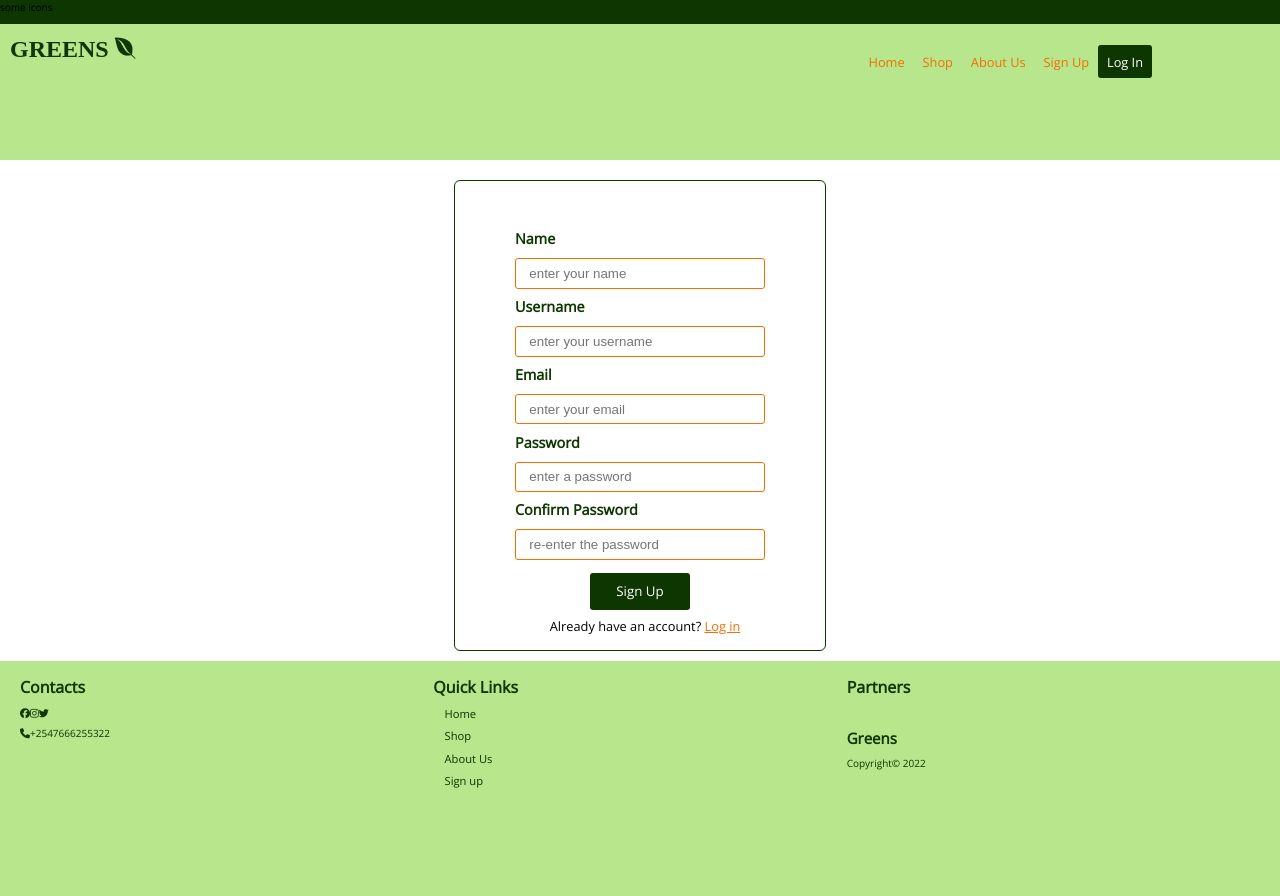
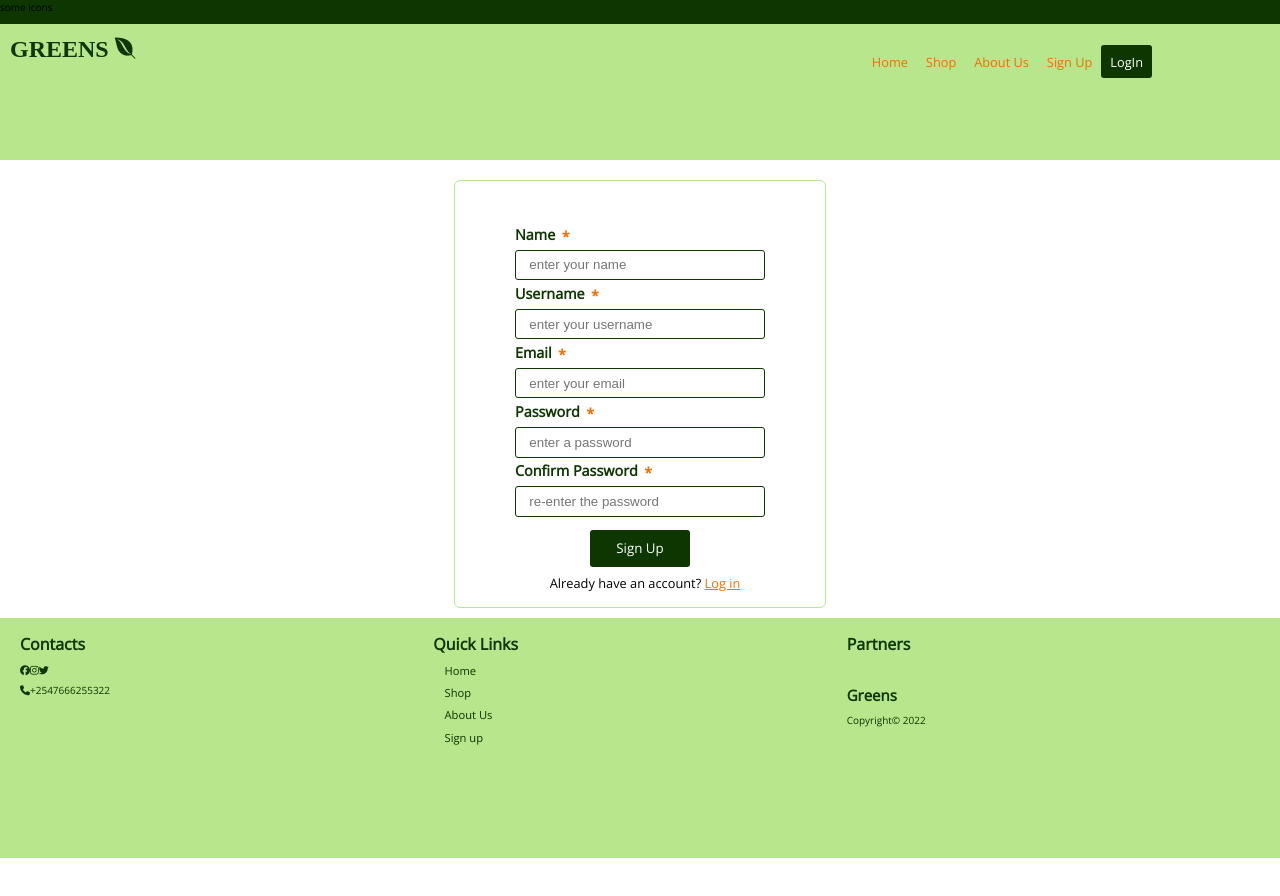
Before and after one commit to muirurii/grocery, a React (Create React App) app: page /signup in a window 1280 px wide. Shown: the top 896 px of the page. After the commit the page ends 858 px from the top, so only its background shows below. Built offline with nearby package versions, Linux system fonts and the light colour scheme; some icons are missing; a web font is replaced by a local one.

Commit message:
added avatar

```diff
--- /dev/null
+++ b/src/components/layout/Avatar.jsx
@@ -0,0 +1,9 @@
+const Avatar = ({name}) => {
+    return (
+        <div className="avatar center">
+         <p>{name.slice(0,1).toUpperCase()}</p>
+        </div>
+    )
+}
+
+export default Avatar;
--- a/src/components/layout/Header.jsx
+++ b/src/components/layout/Header.jsx
@@ -1,6 +1,18 @@
 import {Link} from 'react-router-dom';
+import { GlobalContext } from '../store/GlobalState';
+import { useContext } from 'react';
+import LogOutModal from './LogOutModal';
+import Avatar from './Avatar';
 
 const Header = () =>{
+
+    const {isLoggedIn,logOutModal,dispatch,userName} = useContext(GlobalContext);
+
+    const openModal = ()=>{
+        dispatch({
+            type:"toggleLogOutModal"
+        });
+    }
     return(
     <header>
         <div className="top-banner">
@@ -14,8 +26,12 @@ const Header = () =>{
                 <li><Link to="/">Home</Link></li>
                 <li><Link to="/shop">Shop</Link></li>
                 <li><Link to="/about">About Us</Link></li>
-                <li><Link to="/signup">Sign Up</Link></li>
-                 <li className='login'><Link to="/login">Log In</Link></li>
+                {!isLoggedIn && <li><Link to="/signup">Sign Up</Link></li>}
+                <li className='login' >
+                    {isLoggedIn ? <button onClick ={openModal}>Logout</button>: <Link to={'/logIn'}>LogIn</Link>}
+                  {logOutModal && <LogOutModal />}
+                  {isLoggedIn  && <Avatar name={userName}/>}
+                </li>
             </ul>
         </nav>
     </header>
--- /dev/null
+++ b/src/components/layout/LogOutModal.jsx
@@ -0,0 +1,33 @@
+import { GlobalContext } from "../store/GlobalState";
+import { useContext } from "react";
+
+const LogOutModal = () => {
+    const{dispatch} = useContext(GlobalContext);
+
+    const closeModal = ()=>{
+        dispatch({
+            type:"toggleLogOutModal"
+        });
+    }
+    const logOut = ()=>{
+        dispatch({
+            type:"changeLogIn"
+        });
+        dispatch({
+            type:"toggleAvatar",
+            payload: ' '
+        });
+        closeModal();
+    }
+    return (
+        <div  className="log-out-modal">
+            <p>Are you sure you want to log out</p>
+            <div className="log-out-buttons">
+                <button className="cancel" onClick={closeModal}>Cancel</button>
+                <button className="sure" onClick={logOut}>Sure</button>
+            </div>
+        </div>
+    )
+}
+
+export default LogOutModal;
--- a/src/components/pages/LogIn/LogIn.jsx
+++ b/src/components/pages/LogIn/LogIn.jsx
@@ -1,15 +1,38 @@
 import { Link } from "react-router-dom";
+import { GlobalContext } from '../../store/GlobalState'
+import { useContext, useState} from 'react';
+import {useNavigate } from "react-router";
+
 const LogIn = () => {
+
+    const {dispatch,userName} = useContext(GlobalContext);
+    const navigate = useNavigate();
+    const [name,setName] = useState("");
+
+    const logIn = (e)=>{
+        e.preventDefault();
+        dispatch({
+            type:"changeLogIn"
+        });
+        dispatch({
+            type:"toggleAvatar",
+            payload: name
+        });
+        navigate('/shop');
+    }
     return (
         <main className="log-in center">
-            <form className="center form-layout">
+            <form className="center form-layout" onSubmit={logIn}>
                 <div>
-                <label htmlFor="name">Username</label>
-                <input type="text" placeholder="enter your username" id="name"/>
+                <label htmlFor="name">Username</label><br />
+                <input type="text" placeholder="enter your username"
+                id="name" required
+                onChange={(e)=> setName(e.target.value)} value={name}
+                />
                 </div>
                 <div>
-                  <label htmlFor="password">Password</label>
-                  <input type="password" id="password" placeholder="enter your password"/>
+                  <label htmlFor="password">Password</label><br />
+                  <input type="password" id="password" placeholder="enter your password" required/>
                 </div>
                 <div>
                     <button type="submit">Log in</button>
@@ -17,7 +40,7 @@ const LogIn = () => {
                 <div className="form-text">
                     <p>Forgot Password?</p>
                     <p>
-                    <Link to={'/signup'} className="link-to">Click here to</Link> sign up if you dont have an account.
+                    <Link to={'/signup'} className="link-to">Click here </Link>to sign up if you dont have an account.
                     </p>
                 </div>
             </form>
--- a/src/components/pages/Shop/Product.jsx
+++ b/src/components/pages/Shop/Product.jsx
@@ -2,18 +2,23 @@ import ProductCard from "../../layout/Cart/ProductCard";
 import { useContext } from "react";
 import { GlobalContext } from "../../store/GlobalState";
 import { useParams } from "react-router";
+import { useNavigate } from "react-router";
 
 const ProductPage = () => {
     window.scrollTo(0,0)
     const {products} = useContext(GlobalContext);
     const {productname} = useParams();
 
-    const product = products.filter(product => product.name.toLowerCase() == productname);
-    const related = products.filter(prod=> prod.category == product[0].category).filter(prod=> prod.id != product[0].id).slice(0,4);
+    const navigate = useNavigate();
+
+    const product = products.filter(product => product.name.toLowerCase() === productname);
+    const related = products.filter(prod=> prod.category === product[0].category).filter(prod=> prod.id != product[0].id).slice(0,4);
     return (
         <main className="product-page">
             <h1>{product[0].name}</h1>
             <div className="hide-more">
+            <button className="go-back" onClick={()=>navigate(-1)}>
+                <i className="fas fa-arrow-left"></i></button>
                 <ProductCard product={product[0]}/>
                 <p className="description">
                     {product[0].description}
--- a/src/components/pages/SignUp/SignUp.jsx
+++ b/src/components/pages/SignUp/SignUp.jsx
@@ -1,27 +1,27 @@
 import { Link } from "react-router-dom";
 const SignUp = () => {
     return (
-        <main className="sign-in center">
+        <main className="sign-up center">
             <form className="center form-layout">
                 <div>
-                <label htmlFor="name">Name</label>
-                <input type="text" placeholder="enter your name" id="name"/>
+                <label htmlFor="name">Name</label><br />
+                <input type="text" placeholder="enter your name" id="name" required/>
                 </div>
                 <div>
-                <label htmlFor="user-name">Username</label>
-                <input type="text" placeholder="enter your username" id="user-name"/>
+                <label htmlFor="user-name">Username</label><br />
+                <input type="text" placeholder="enter your username" id="user-name" required/>
                 </div>
                 <div>
-                  <label htmlFor="email">Email</label>
-                  <input type="email" id="email" placeholder="enter your email"/>
+                  <label htmlFor="email">Email</label><br />
+                  <input type="email" id="email" placeholder="enter your email" required/>
                 </div>
                 <div>
-                  <label htmlFor="password">Password</label>
-                  <input type="password" id="password" placeholder="enter a password"/>
+                  <label htmlFor="password">Password</label><br />
+                  <input type="password" id="password" placeholder="enter a password" required/>
                 </div>
                 <div>
-                  <label htmlFor="password">Confirm Password</label>
-                  <input type="password" id="password" placeholder="re-enter the password"/>
+                  <label htmlFor="password">Confirm Password</label><br />
+                  <input type="password" id="password" placeholder="re-enter the password" required/>
                 </div>
                 <div>
                     <button type="submit">Sign Up</button>
--- a/src/components/store/GlobalState.jsx
+++ b/src/components/store/GlobalState.jsx
@@ -8,7 +8,10 @@ const initialState = [
         products:[...products],
         isCartOpen:false,
         searchText:"",
-        filterValue:""
+        filterValue:"",
+        isLoggedIn: false,
+        logOutModal:false,
+        userName:' '
     }
 
 ]
@@ -25,6 +28,9 @@ export const GlobalProvider = ({children}) => {
             isCartOpen: state.isCartOpen,
             searchText: state.searchText,
             filterValue: state.filterValue,
+            isLoggedIn:state.isLoggedIn,
+            logOutModal:state.logOutModal,
+            userName:state.userName,
             dispatch
        }
        }>
--- a/src/index.css
+++ b/src/index.css
@@ -19,7 +19,6 @@ body {
     font-size: 62.5%;
     font-family: 'Open Sans', sans-serif;
     position: relative;
-    /* background-color: var(--fadeColor); */
 }
 
 ul {
@@ -70,17 +69,78 @@ header h1 {
     display: flex;
 }
 
-.main-nav a {
+.main-nav a,
+.main-nav button {
     display: block;
     padding: .6em .7em;
     font-size: 0.8rem;
     color: var(--mainOrange);
 }
 
+.main-nav .login button,
 .main-nav .login a {
     background-color: var(--mainGreen);
     border-radius: 3px;
+    border: none;
     color: #fff;
+}
+
+.main-nav .login button {
+    color: var(--mainGreen);
+    background-color: transparent;
+}
+
+.log-out-modal {
+    position: absolute;
+    top: 101%;
+    right: 0%;
+    min-height: 70px;
+    width: 220px;
+    background-color: var(--fadeColor);
+    backdrop-filter: blur(20px);
+    border-radius: 3px;
+    padding: 1em;
+}
+
+.log-out-modal p {
+    font-size: .8rem;
+}
+
+.log-out-buttons {
+    display: flex;
+    justify-content: space-evenly;
+    padding-top: 1em;
+}
+
+.log-out-buttons button {
+    padding: .6em .7em;
+    font-size: .7rem;
+}
+
+.log-out-buttons button.sure {
+    background-color: transparent;
+    color: var(--mainGreen);
+    border: 1px solid var(--mainOrange);
+}
+
+.log-out-buttons button.cancel {
+    background-color: var(--mainOrange);
+    color: #fff;
+    border: 1px solid var(--mainOrange);
+}
+
+.avatar {
+    position: absolute;
+    right: -40px;
+    top: 50%;
+    transform: translateY(-50%);
+    height: 40px;
+    width: 40px;
+    background-color: #ccc;
+    border: 3px solid var(--mainGreen);
+    border-radius: 50%;
+    font-size: 1rem;
+    font-weight: bold;
 }
 
 .hero {
@@ -88,7 +148,6 @@ header h1 {
     position: relative;
     padding: 4em;
     overflow: hidden;
-    /* background-color: var(--fadeColor); */
 }
 
 .hero-text p {
@@ -146,7 +205,6 @@ main h1 {
 }
 
 .product-background {
-    /* background-image: url('./images/products/avocado.jpg'); */
     background-size: 100% 100%;
     height: 65%;
     width: 100%;
@@ -190,13 +248,20 @@ main h1 {
     right: 1px;
     padding: .4em .8em;
     border-radius: 30px;
+    transform: translateY(-100px);
+    transition: transform 400ms ease-in-out;
+}
+
+.product-card:hover .more {
+    transform: translateY(0px);
 }
 
 .product-page .hide-more {
     display: flex;
-    justify-content: space-evenly;
+    justify-content: center;
     flex-wrap: wrap;
     padding: 2em;
+    position: relative;
 }
 
 .product-page .hide-more .description {
@@ -207,6 +272,19 @@ main h1 {
 
 .product-page .hide-more .more {
     display: none;
+}
+
+.go-back {
+    position: absolute;
+    top: 0;
+    left: 2em;
+    background-color: transparent;
+    border: none;
+}
+
+.go-back i {
+    color: var(--mainGreen);
+    transform: scaleX(1.2);
 }
 
 .how-it-works {
@@ -306,7 +384,7 @@ main h1 {
 
 .form-layout {
     min-height: 400px;
-    border: 1px solid var(--mainGreen);
+    border: 1px solid var(--fadeColor);
     border-radius: 6px;
     padding: 4em 6em;
     margin-top: 2em;
@@ -319,11 +397,10 @@ main h1 {
     padding: .5em 0 .5em 1em;
     width: 250px;
     border-radius: 3px;
-    border: 1px solid var(--mainOrange);
+    border: 1px solid var(--mainGreen);
 }
 
 .form-layout label {
-    display: block;
     font-size: 0.9rem;
     color: var(--mainGreen);
     font-weight: bold;
@@ -354,6 +431,18 @@ main h1 {
 .form-text p {
     text-align: center;
     font-size: .8rem;
+}
+
+.sign-up label {
+    position: relative;
+}
+
+.sign-up label::after {
+    content: '*';
+    position: absolute;
+    top: 2px;
+    right: -1em;
+    color: var(--mainOrange);
 }
 
 .link-to {
@@ -397,18 +486,11 @@ main h1 {
     margin-left: .5em;
 }
 
-
-/* .search-bar input {
-    width: 70vw;
-    margin-left: 15vw;
-} */
-
 .cart section {
     width: 320px;
     min-height: 400px;
     background-color: #fff;
     position: absolute;
-    /* top: 50%; */
     left: 50%;
     transform: translateX( -50%);
     z-index: 50;
```
Also changed, not shown: src/components/store/StateReducer.jsx (+18 -0 lines).
